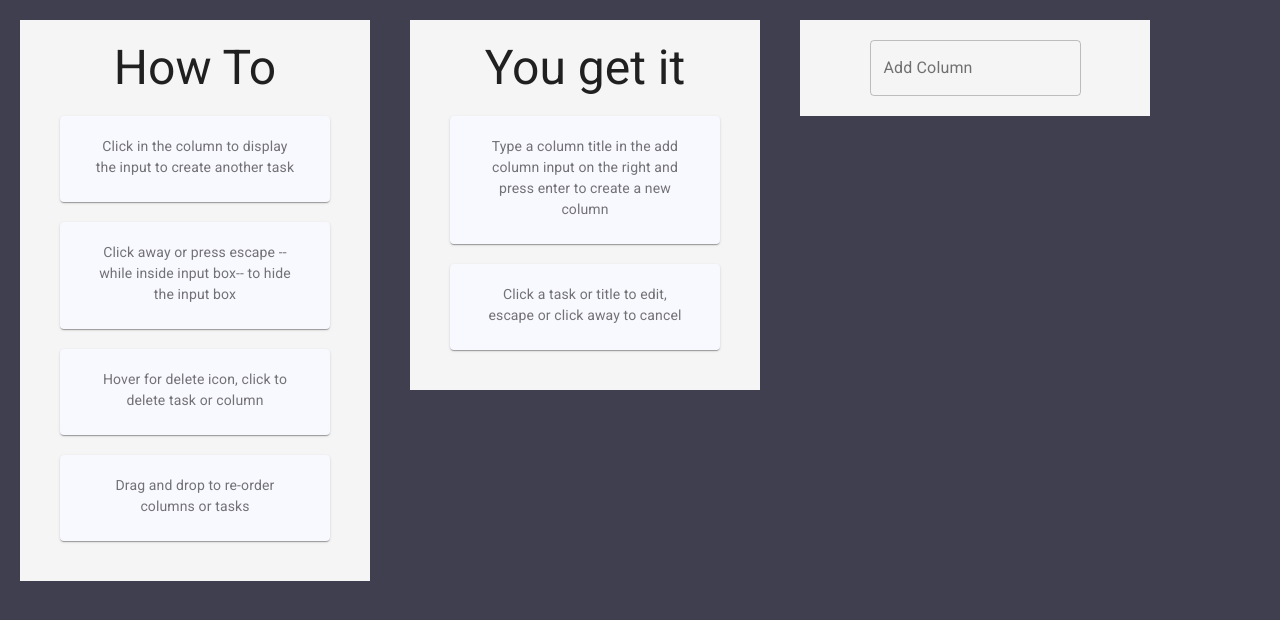
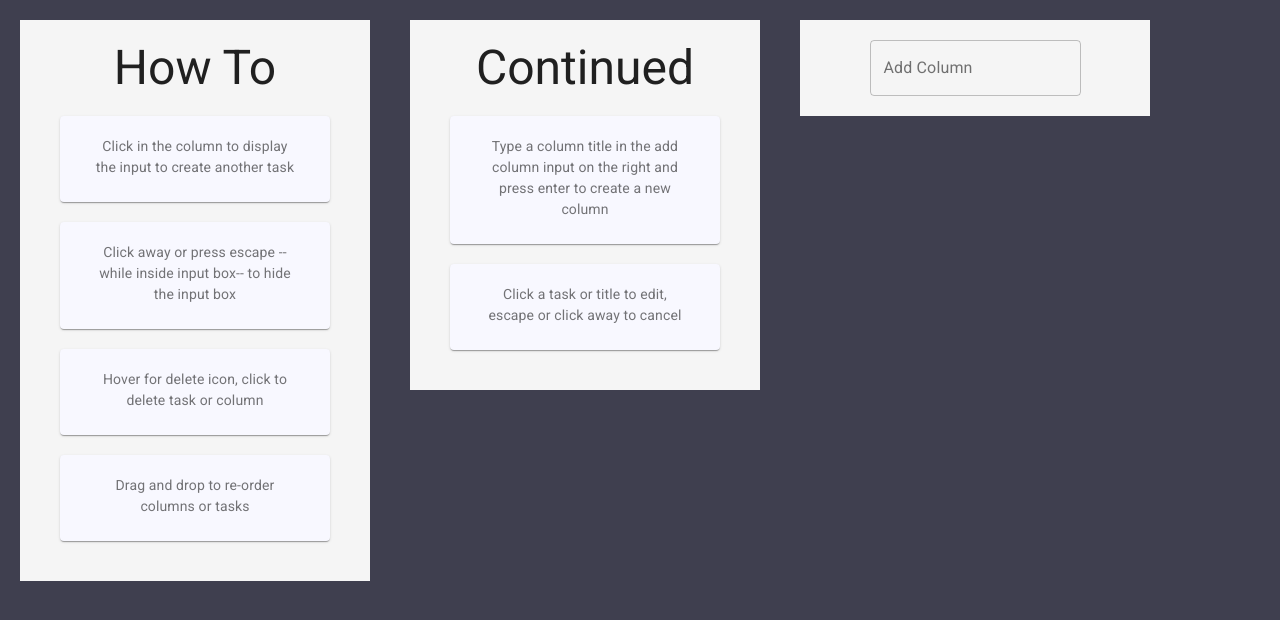
Before and after one commit to UnknownStranger/taskboard, a Next.js app: page / in a window 1280 px wide. Shown: the top 620 px of the page. Built offline with nearby package versions, Linux system fonts and the light colour scheme.

Commit message:
formatting change

```diff
--- a/components/App/App.tsx
+++ b/components/App/App.tsx
@@ -105,7 +105,7 @@ class App extends React.Component<{}, AppState> {
         data: newData,
       }));
     }
-  };
+  }
 
   // updating state when new tasks are added
   addTask(
--- a/components/App/test-data.ts
+++ b/components/App/test-data.ts
@@ -15,7 +15,7 @@ const testData = {
     },
     'column-2': {
       id: 'column-2',
-      title: 'You get it',
+      title: 'Continued',
       taskIds: ['task-5', 'task-6'],
     },
   },
```
